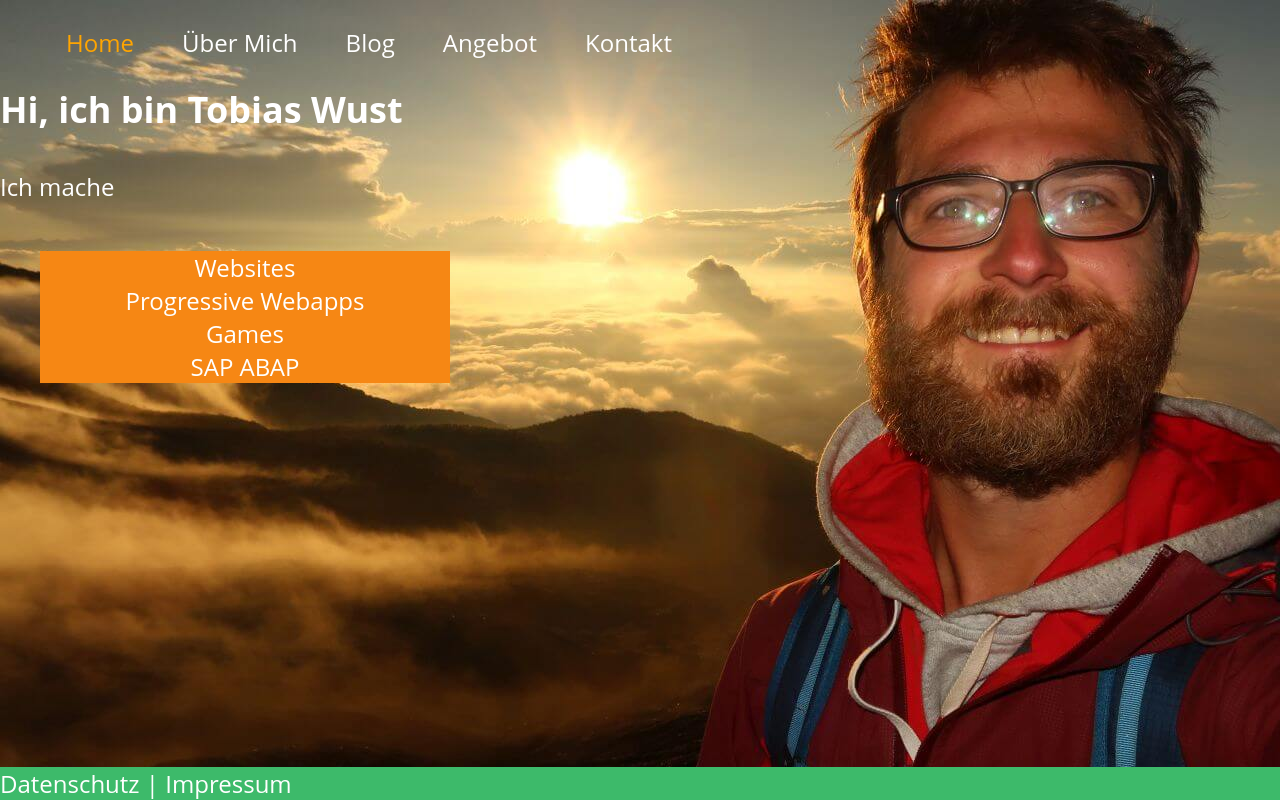
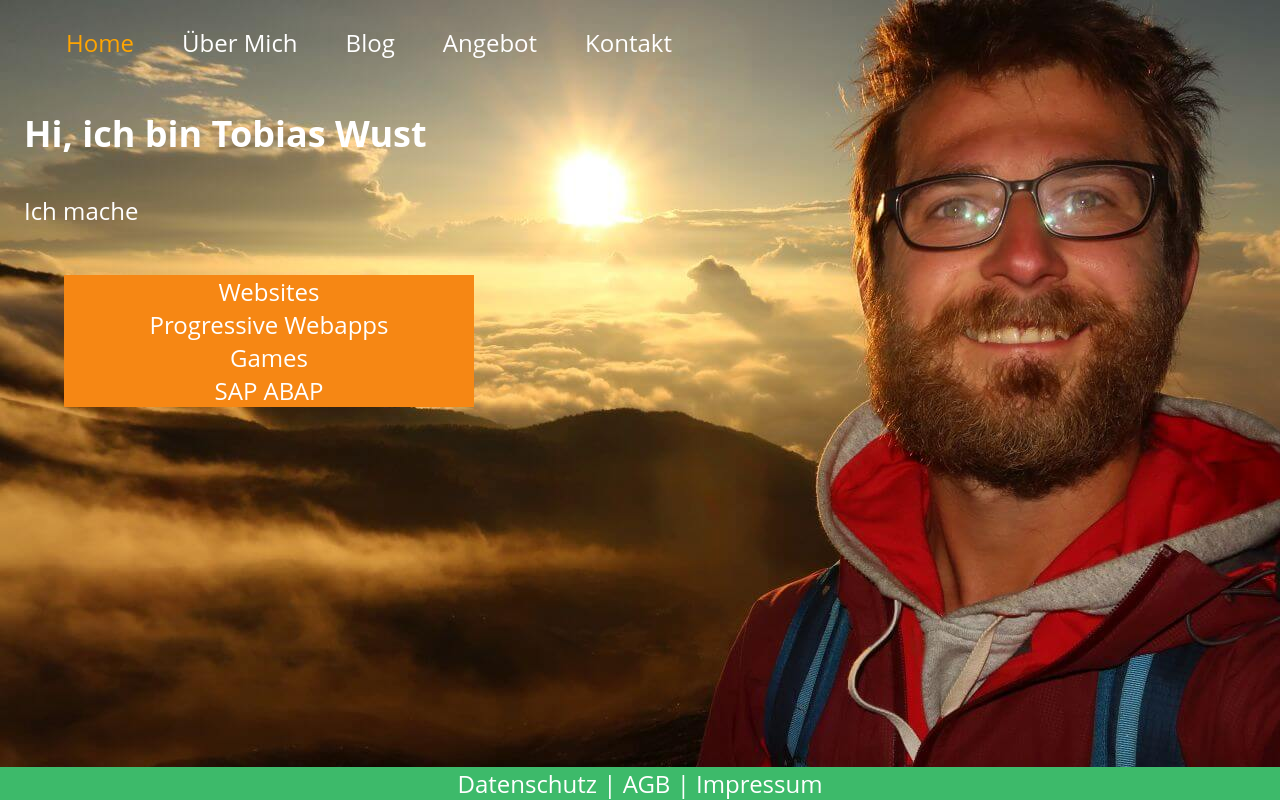
Before and after one commit to TobiasWust/tobiaswustde, a Nuxt app: page / in a window 1280 px wide. Built offline with nearby package versions, Linux system fonts and the light colour scheme.

Commit message:
footer in center

```diff
--- a/components/wu_footer.vue
+++ b/components/wu_footer.vue
@@ -1,6 +1,8 @@
 <template>
   <div>
-    Datenschutz | Impressum
+    <nuxt-link exact to="/">Datenschutz</nuxt-link> |
+    <nuxt-link exact to="/">AGB</nuxt-link> |
+    <nuxt-link exact to="/">Impressum</nuxt-link>
   </div>
 </template>
 
@@ -9,7 +11,12 @@ export default {};
 </script>
 
 <style scoped>
+a {
+  color: white;
+  text-decoration: none;
+}
 div {
+  text-align: center;
   background-color: #3dba6a;
   color: white;
 }
--- a/layouts/default.vue
+++ b/layouts/default.vue
@@ -76,7 +76,6 @@ p {
 
 .wrapper {
   height: 100%;
-
   background-image: url("~/assets/img/background.jpg");
 }
 
@@ -87,7 +86,9 @@ p {
 }
 
 .content {
+  transition: all 1s ease;
   flex: 1;
+  padding: 1em;
 }
 
 footer {
```
